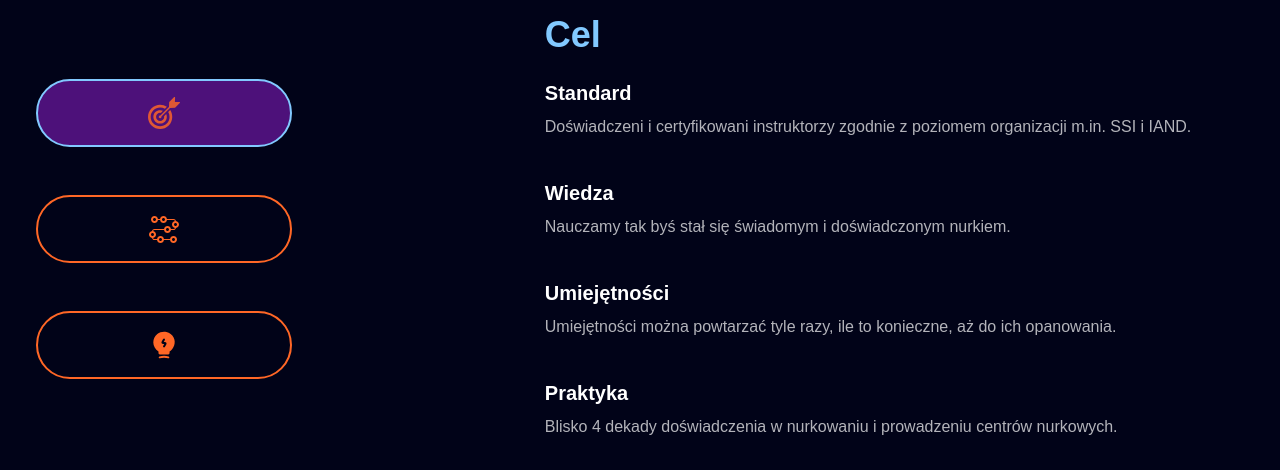
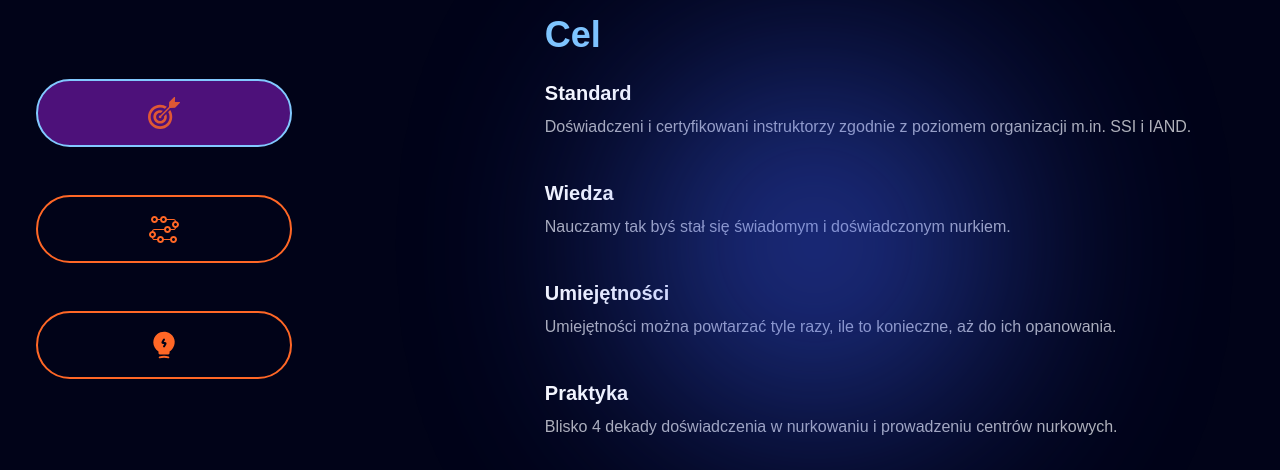
Before and after one commit to MattFvnDev/Diveworld, a React (Vite) app: page / in a window 1280 px wide. Shown: the part 1033-1503 px from the top of the page. Built offline with nearby package versions, Linux system fonts and the light colour scheme.

Commit message:
Importing Glow into ChooseUS

```diff
--- a/src/components/ChooseUs.jsx
+++ b/src/components/ChooseUs.jsx
@@ -1,11 +1,16 @@
 import { useState } from "react"
 import { chooseUs } from "../constants"
-import { Button, ChooseUsContent } from "./"
+import { Button, ChooseUsContent, Glow } from "./"
 const ChooseUs = () => {
   const [index, setIndex] = useState(0)
   const { mainTitle, content } = chooseUs[0]
   return (
-    <section className="mx-auto max-w-screen-2xl px-5 py-8 ">
+    <section className="mx-auto max-w-screen-2xl px-5 py-8">
+      <div className="hidden md:flex relative justify-center">
+        <div className="absolute translate-x-1/2 translate-y-1/2 ">
+          <Glow />
+        </div>
+      </div>
       <h1 className="text-accent font-semibold text-2xl mt-4 mb-8 md:text-3xl xl:text-4xl md:mb-12 xl:mb-16">
         {mainTitle}
       </h1>
--- a/src/components/Glow.jsx
+++ b/src/components/Glow.jsx
@@ -1,6 +1,6 @@
 const Glow = () => {
   return (
-    <div className="h-[350px] w-[350px] rounded-full bg-[#274eff] opacity-60 blur-[140px] filter animate-pulse"></div>
+    <div className="h-[350px] w-[350px] rounded-full bg-[#3d5ff8] opacity-60 blur-[120px] filter animate-pulse"></div>
   )
 }
 
```
